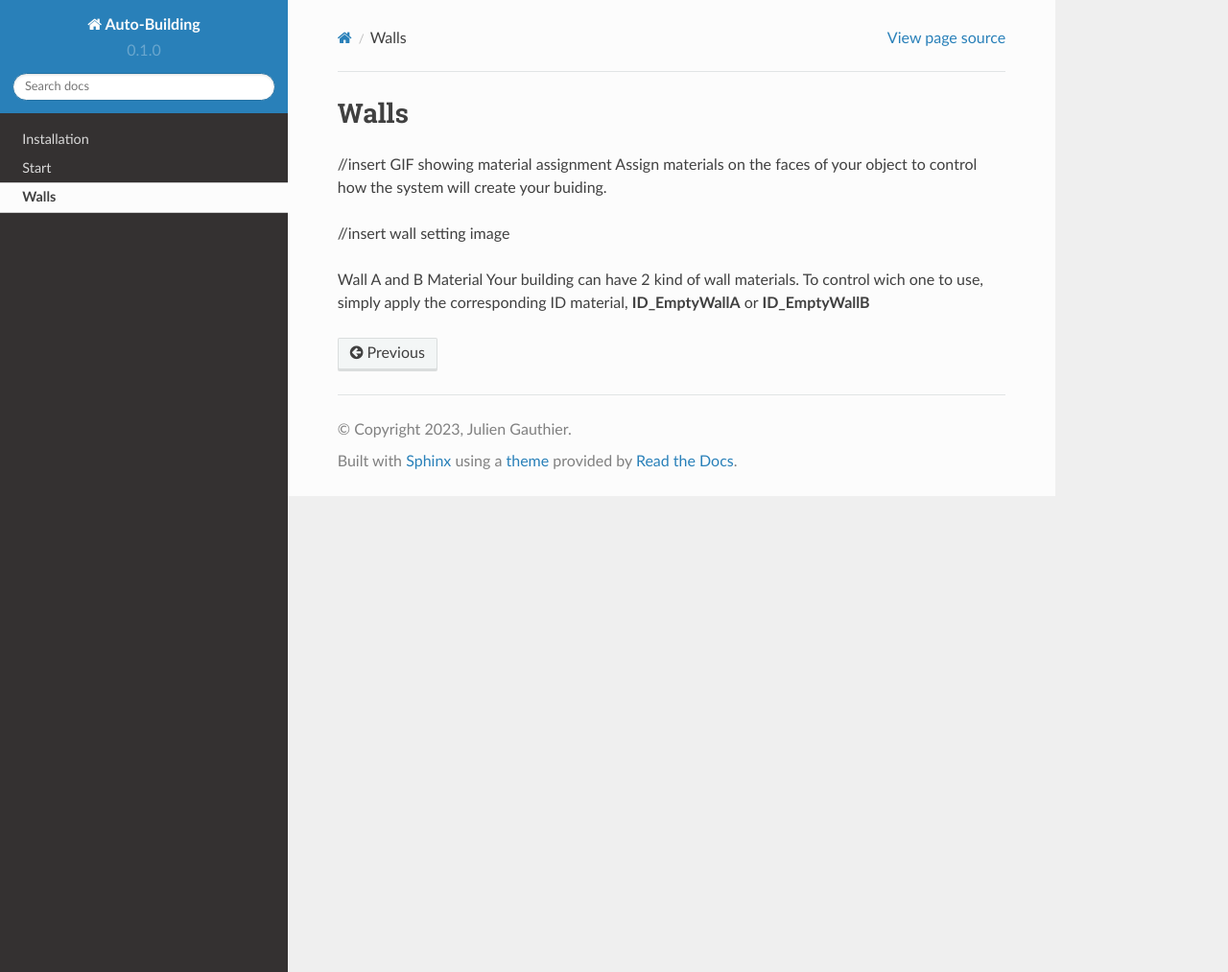
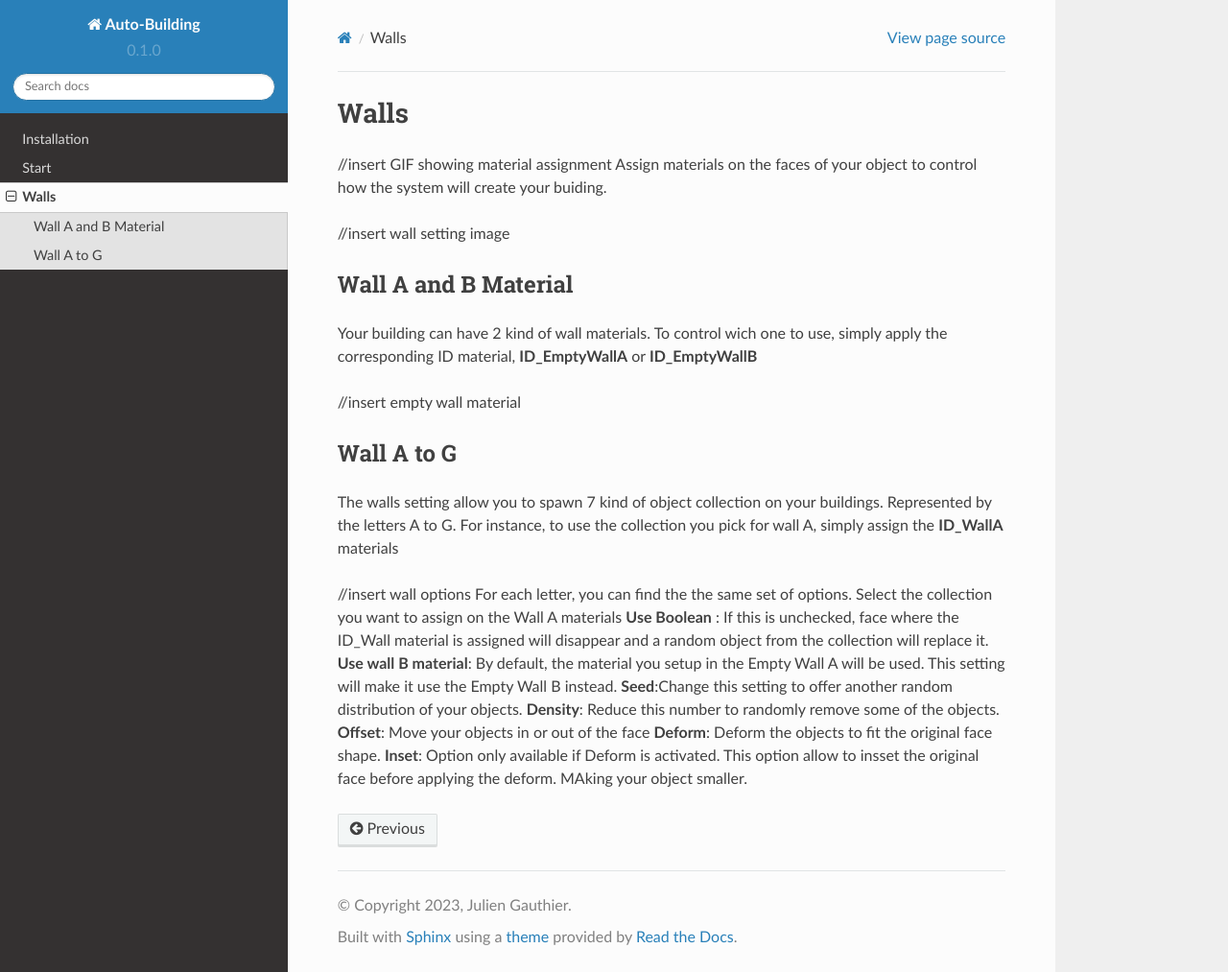
Before and after one commit to charlesque/Auto-Building, a Sphinx documentation site: the page built from docs/source/walls.rst, in a window 1280 px wide and 1013 px high. Shown: the whole window at 96% size. Built offline with Sphinx 7.4.7 and the Read the Docs theme 2.0.0, drawn with Linux system fonts in a browser that asks for light colours.

Commit message:
Update walls.rst

```diff
--- a/docs/source/walls.rst
+++ b/docs/source/walls.rst
@@ -7,4 +7,24 @@ Assign  materials on the faces of your object to control how the system will cre
 //insert wall setting image
 
 Wall A and B Material
+---------------------
+
 Your building can have 2 kind of wall materials. To control wich one to use, simply apply the corresponding ID material, **ID_EmptyWallA** or **ID_EmptyWallB**
+
+//insert empty wall material
+
+Wall A to G
+------------
+The walls setting allow you to spawn 7 kind of object collection on your buildings. Represented by the letters A to G.
+For instance, to use the collection you pick for wall A, simply assign the **ID_WallA** materials
+
+//insert wall options
+For each letter, you can find the the same set of options.
+Select the collection you want to assign on the Wall A materials
+**Use Boolean** : If this is unchecked, face where the ID_Wall material is assigned will disappear and a random object from the collection will replace it.
+**Use wall B material**: By default, the material you setup in the Empty Wall A will be used. This setting will make it use the Empty Wall B instead.
+**Seed**:Change this setting to offer another random distribution of your objects.
+**Density**: Reduce this number to randomly remove some of the objects.
+**Offset**: Move your objects in or out of the face
+**Deform**: Deform the objects to fit the original face shape.
+**Inset**: Option only available if Deform is activated. This option allow to insset the original face before applying the deform. MAking your object smaller.
```
